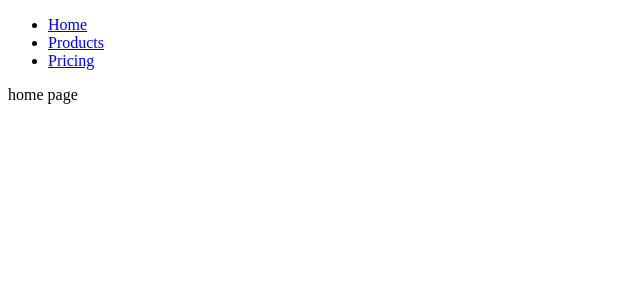
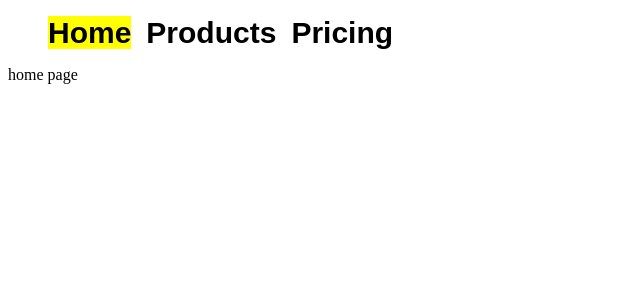
Before and after one commit to MohamedAdelElBaik/WorldWise, a React (Vite) app: page / in a window 1280 px wide. Shown: the top 300 px of the page, without its empty margins (0-640 px from the left). Built offline with nearby package versions, Linux system fonts and the light colour scheme.

Commit message:
LEAR css modules add it to PageNav

```diff
--- a/src/components/PageNav.jsx
+++ b/src/components/PageNav.jsx
@@ -1,8 +1,9 @@
 import { NavLink } from 'react-router-dom';
+import styles from './PageNav.module.css';
 
 function PageNav() {
   return (
-    <nav>
+    <nav className={styles.nav}>
       <ul>
         <li>
           <NavLink to="/">Home</NavLink>
--- /dev/null
+++ b/src/components/PageNav.module.css
@@ -0,0 +1,18 @@
+.nav ul {
+  display: flex;
+  gap: 15px;
+}
+
+.nav li {
+  list-style: none;
+}
+.nav li a {
+  font-size: 30px;
+  font-family: Arial, Helvetica, sans-serif;
+  font-weight: bold;
+  text-decoration: none;
+  color: black;
+}
+.nav :global(.active) {
+  background-color: yellow;
+}
```
